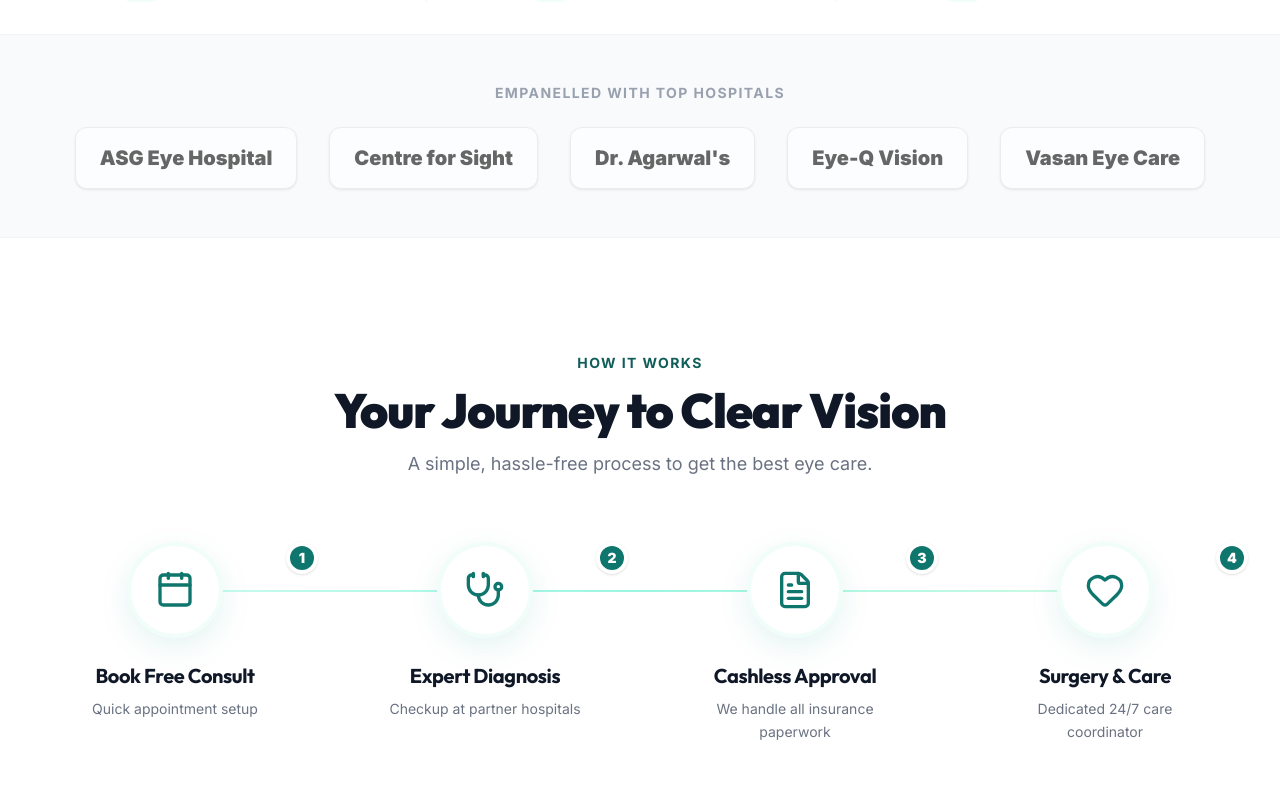
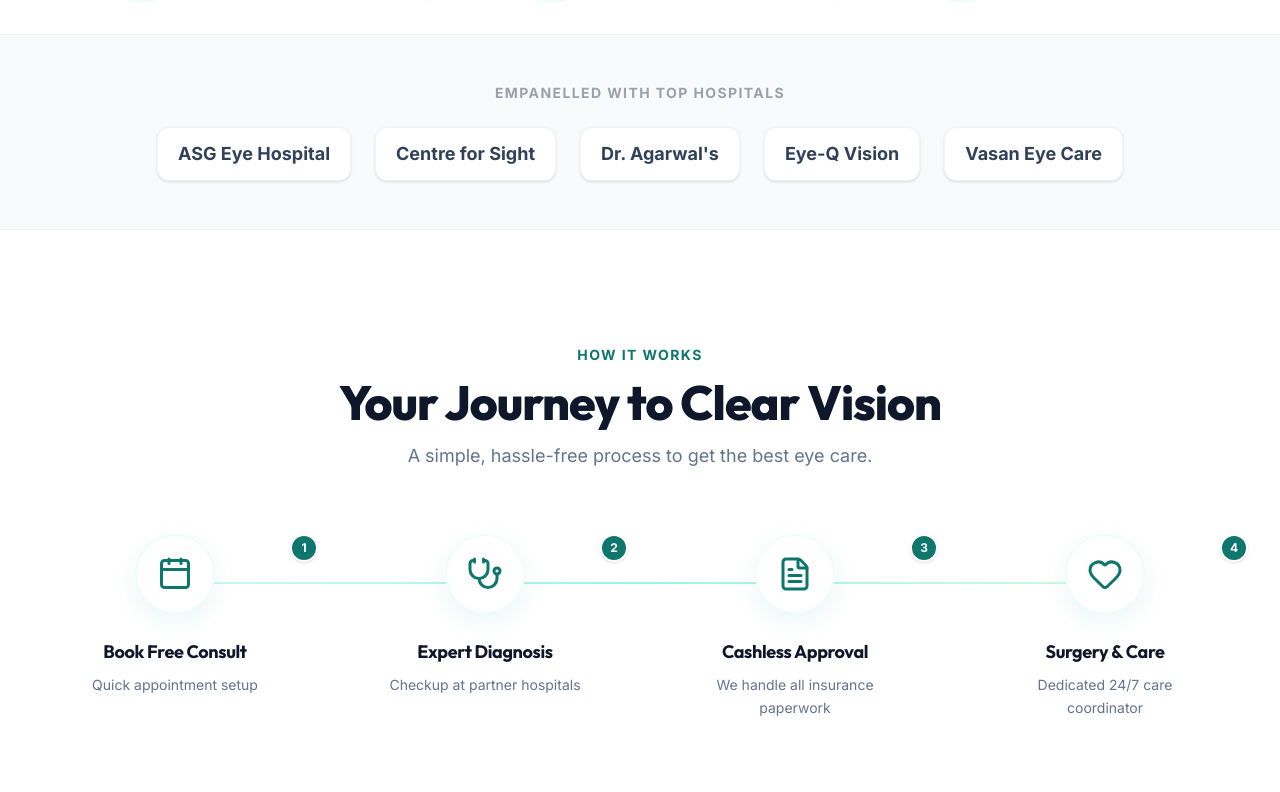
Before and after one commit to sainirmalyajena/prism-healthcure, a Next.js app: page /en in a window 1280 px wide. Shown: the part 968-1760 px from the top of the page. Built offline with nearby package versions, Linux system fonts and the light colour scheme.

Commit message:
style-polish-typography

```diff
--- a/src/app/[lang]/components/AppointmentForm.tsx
+++ b/src/app/[lang]/components/AppointmentForm.tsx
@@ -53,7 +53,7 @@ export default function AppointmentForm() {
         <div className="w-20 h-20 bg-teal-50 text-teal-600 rounded-full flex items-center justify-center mx-auto mb-6 shadow-inner">
           <CheckCircle2 className="w-10 h-10" />
         </div>
-        <h3 className="text-2xl font-black text-slate-900 mb-3">Request Received!</h3>
+        <h3 className="text-2xl font-extrabold text-slate-900 mb-3">Request Received!</h3>
         <p className="text-slate-600 mb-8 leading-relaxed">Our senior care coordinator will contact you within 15 minutes to confirm your slot.</p>
         <button
           onClick={() => setSuccess(false)}
@@ -155,7 +155,7 @@ export default function AppointmentForm() {
         <button
           type="submit"
           disabled={isSubmitting}
-          className="w-full bg-teal-700 hover:bg-teal-800 text-white font-black py-5 px-6 rounded-2xl transition-all shadow-xl shadow-teal-700/20 active:scale-[0.98] disabled:opacity-70 flex justify-center items-center gap-3 mt-2"
+          className="w-full bg-teal-600 hover:bg-teal-700 text-white font-extrabold py-5 px-6 rounded-2xl transition-all shadow-xl shadow-teal-600/20 active:scale-[0.98] disabled:opacity-70 flex justify-center items-center gap-3 mt-2"
         >
           {isSubmitting ? (
             <>
--- a/src/app/[lang]/components/MobileStickyBar.tsx
+++ b/src/app/[lang]/components/MobileStickyBar.tsx
@@ -11,19 +11,19 @@ export default function MobileStickyBar({ dict }: MobileStickyBarProps) {
     <div className="md:hidden fixed bottom-0 left-0 w-full z-[90] bg-white border-t border-gray-200 shadow-[0_-4px_10px_rgba(0,0,0,0.05)] pb-safe flex">
       <a
         href="tel:9076993279"
-        className="flex-1 flex flex-col items-center justify-center py-3 border-r border-gray-200 text-teal-800 hover:bg-teal-50 transition-colors"
+        className="flex-1 flex flex-col items-center justify-center py-3.5 border-r border-gray-100 text-teal-700 hover:bg-teal-50 transition-colors"
       >
         <Phone className="w-5 h-5 mb-1" />
-        <span className="text-[11px] font-bold uppercase tracking-wider">{dict.call_now}</span>
+        <span className="text-[13px] font-bold tracking-tight">{dict.call_now}</span>
       </a>
       <a
         href="https://wa.me/919076993279?text=Hello,%20I%20need%20assistance%20with%20eye%20surgery"
         target="_blank"
         rel="noopener noreferrer"
-        className="flex-1 flex flex-col items-center justify-center py-3 text-emerald-600 hover:bg-emerald-50 transition-colors"
+        className="flex-1 flex flex-col items-center justify-center py-3.5 text-emerald-600 hover:bg-emerald-50 transition-colors"
       >
         <MessageCircle className="w-5 h-5 mb-1" />
-        <span className="text-[11px] font-bold uppercase tracking-wider">{dict.whatsapp}</span>
+        <span className="text-[13px] font-bold tracking-tight">{dict.whatsapp}</span>
       </a>
     </div>
   );
--- a/src/app/[lang]/page.tsx
+++ b/src/app/[lang]/page.tsx
@@ -118,9 +118,9 @@ export default async function PrismHomePage({ params }: PageProps) {
       <section className="py-12 border-b border-gray-100 bg-slate-50 overflow-hidden">
         <div className="max-w-7xl mx-auto px-5 md:px-8 text-center">
           <p className="text-sm font-bold text-gray-400 uppercase tracking-widest mb-6">{lang === 'hi' ? 'हमारे नेटवर्क में शामिल' : 'Empanelled With Top Hospitals'}</p>
-          <div className="flex flex-wrap justify-center gap-4 md:gap-8 opacity-70 grayscale hover:grayscale-0 transition-all duration-500">
+          <div className="flex flex-wrap justify-center gap-4 md:gap-6">
             {['ASG Eye Hospital', 'Centre for Sight', "Dr. Agarwal's", 'Eye-Q Vision', 'Vasan Eye Care'].map((h, i) => (
-              <div key={i} className="px-6 py-4 bg-white rounded-xl shadow-sm border border-gray-200 font-black text-slate-800 text-lg md:text-xl flex items-center justify-center min-w-[160px]">
+              <div key={i} className="px-5 py-3 bg-white rounded-xl shadow-sm border border-gray-100 font-bold text-slate-700 text-base md:text-lg flex items-center justify-center min-w-[140px]">
                 {h}
               </div>
             ))}
@@ -132,9 +132,9 @@ export default async function PrismHomePage({ params }: PageProps) {
       <section className="py-20 md:py-28 bg-white border-b border-gray-50">
         <div className="max-w-7xl mx-auto px-5 md:px-8">
           <div className="text-center max-w-2xl mx-auto mb-16">
-            <span className="text-teal-700 font-bold text-sm uppercase tracking-widest">{d.how_it_works.title}</span>
-            <h2 className="text-3xl md:text-5xl font-black text-gray-900 mt-3 mb-4">{d.how_it_works.subtitle}</h2>
-            <p className="text-gray-500 text-base md:text-lg">{d.how_it_works.desc}</p>
+            <span className="text-teal-600 font-bold text-sm uppercase tracking-widest">{d.how_it_works.title}</span>
+            <h2 className="text-3xl md:text-5xl font-extrabold text-slate-900 mt-3 mb-4">{d.how_it_works.subtitle}</h2>
+            <p className="text-slate-500 text-base md:text-lg">{d.how_it_works.desc}</p>
           </div>
 
           <div className="grid grid-cols-1 md:grid-cols-4 gap-8 md:gap-6 relative">
@@ -147,14 +147,14 @@ export default async function PrismHomePage({ params }: PageProps) {
               { icon: Heart, step: d.how_it_works.steps[3] }
             ].map((s, i) => (
               <div key={i} className="relative z-10 flex flex-col items-center text-center group">
-                <div className="w-24 h-24 bg-white rounded-full shadow-[0_10px_30px_rgba(13,148,136,0.1)] border-4 border-teal-50 flex items-center justify-center text-teal-600 mb-6 group-hover:scale-110 group-hover:border-teal-100 group-hover:shadow-[0_15px_40px_rgba(13,148,136,0.2)] transition-all duration-300">
-                  <s.icon className="w-10 h-10" />
-                  <div className="absolute top-0 right-0 w-8 h-8 bg-teal-600 text-white rounded-full flex items-center justify-center font-black text-sm border-4 border-white shadow-sm">
+                <div className="w-20 h-20 bg-white rounded-full shadow-[0_8px_25px_rgba(13,148,136,0.08)] border-2 border-teal-50 flex items-center justify-center text-teal-600 mb-6 group-hover:scale-105 group-hover:border-teal-100 group-hover:shadow-[0_12px_35px_rgba(13,148,136,0.15)] transition-all duration-300">
+                  <s.icon className="w-9 h-9" />
+                  <div className="absolute top-0 right-0 w-7 h-7 bg-teal-600 text-white rounded-full flex items-center justify-center font-bold text-xs border-2 border-white shadow-sm">
                     {i + 1}
                   </div>
                 </div>
-                <h3 className="text-xl font-bold text-gray-900 mb-2">{s.step.title}</h3>
-                <p className="text-gray-500 text-sm leading-relaxed max-w-[200px] mx-auto">{s.step.desc}</p>
+                <h3 className="text-lg font-bold text-slate-900 mb-2">{s.step.title}</h3>
+                <p className="text-slate-500 text-sm leading-relaxed max-w-[200px] mx-auto">{s.step.desc}</p>
               </div>
             ))}
           </div>
```
